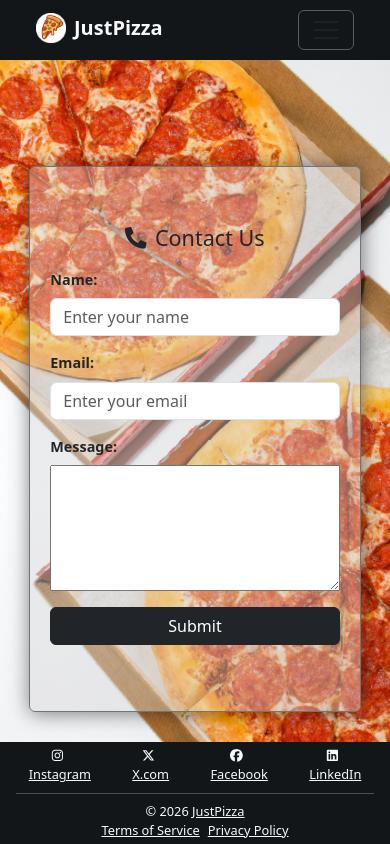
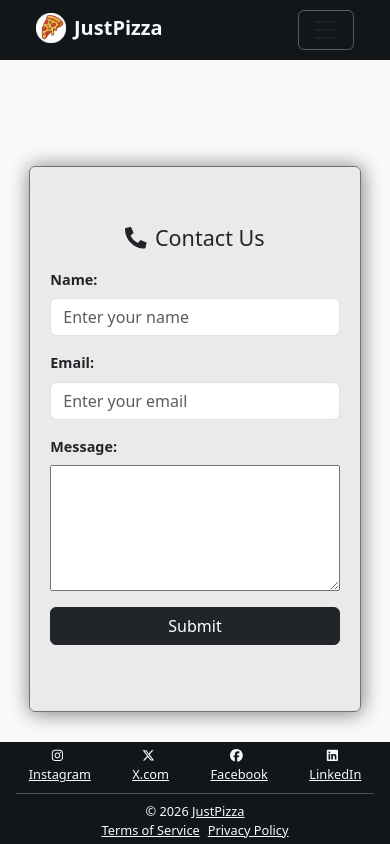
Before and after one commit to vaibhav-velhal/just-pizza-react, a React (Vite) app: page /contact in a window 390 px wide. Built offline with nearby package versions, Linux system fonts and the light colour scheme.

Commit message:
Contact.jsx updated

```diff
--- a/src/pages/Contact.jsx
+++ b/src/pages/Contact.jsx
@@ -1,4 +1,5 @@
 import React from "react";
+import pizzaLeft from "/pizzaLeft.jpg";
 import "../styles/Contact.css";
 import { FaPhoneAlt } from "react-icons/fa";
 
@@ -30,9 +31,9 @@ function ContactPage() {
     };
 
     return (
-        <div id="row-div" className="row w-100 m-0">
-            <div className="col-6 p-0 pizza-left-img"></div>
-            <div id="form-div" className="col-md-6 p-0">
+        <div className="row w-100 m-0">
+            <div className="col-12 col-md-6 p-0 pizza-left-img"></div>
+            <div id="form-div" className="col-12 col-md-6 p-0">
                 <form onSubmit={onSubmit}>
                     <h4 className="text-center mb-3"><FaPhoneAlt className="mb-1 me-2" />Contact Us</h4>
                     <label htmlFor="name" className="form-label fw-semibold">Name:</label>
@@ -44,7 +45,7 @@ function ContactPage() {
                         placeholder="Enter your email" required />
 
                     <label htmlFor="message" className="form-label fw-semibold">Message:</label>
-                    <textarea rows="5" name="message" className="p-2 mb-3 h-25" required ></textarea>
+                    <textarea rows="5" name="message" className="p-2 mb-3" required ></textarea>
 
                     <button className="btn btn-dark" type="submit">Submit</button>
                     <span className="mt-2">{result}</span>
```
